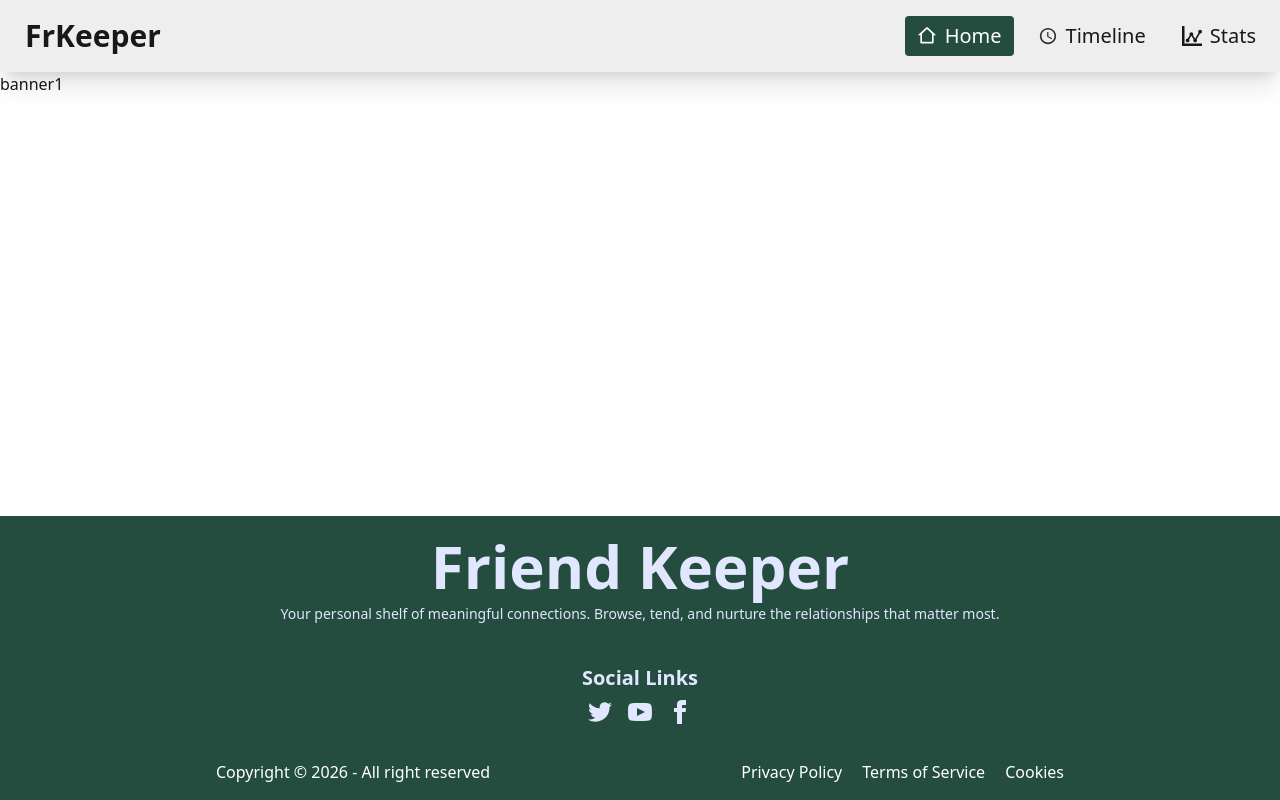
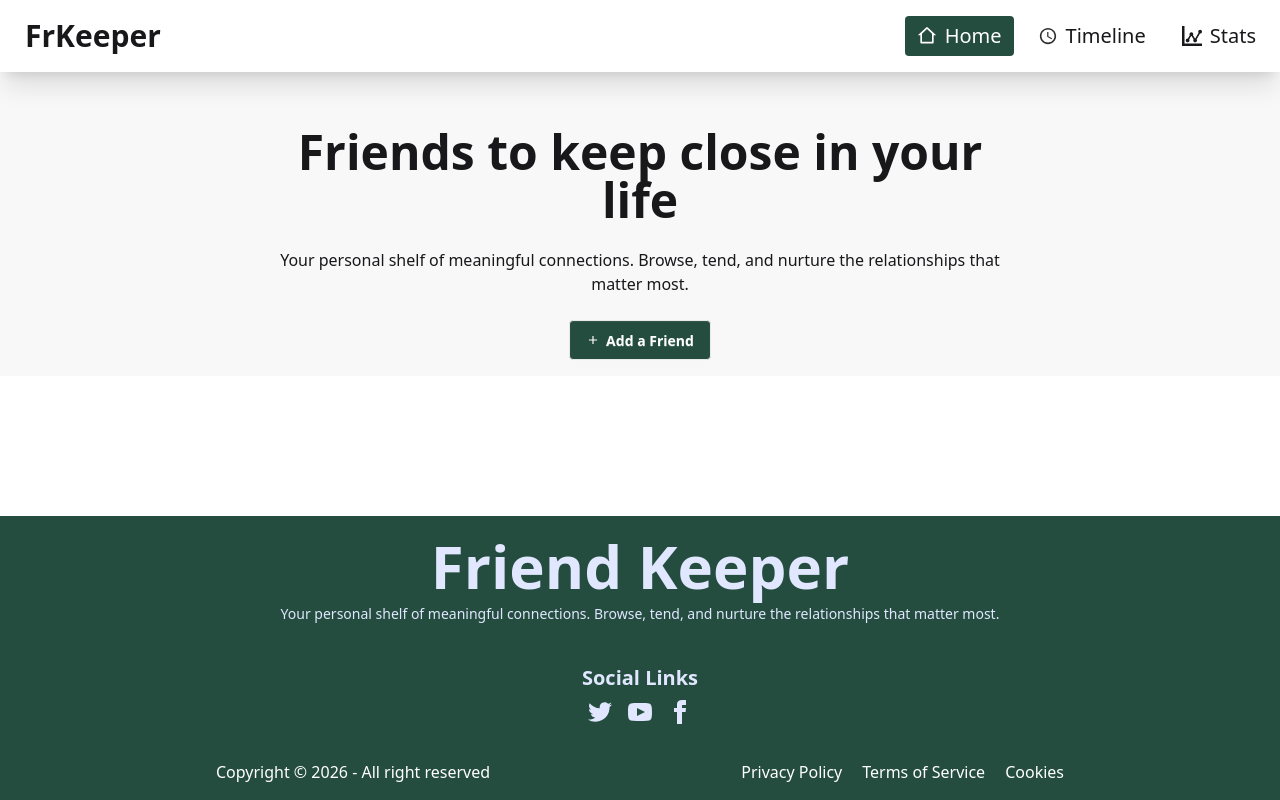
Before and after one commit to md-sadik-ahmed-l/Friend-Keeper, a Next.js app: page / in a window 1280 px wide. Built offline with nearby package versions, Linux system fonts and the light colour scheme.

Commit message:
added Banner section

```diff
--- a/src/app/page.js
+++ b/src/app/page.js
@@ -3,8 +3,8 @@ import Banner from "@/component/Banner/Banner";
 
 export default function Home() {
   return (
-    <div className="flex flex-col flex-1 items-center justify-center  font-sans">
-      <main className="flex flex-1 w-full  flex-col items-center justify-between   bg-white dark:bg sm:items-start">
+    <div className="flex flex-col flex-1  items-center justify-center  font-sans">
+      <main className="flex flex-1 w-full  flex-col items-center justify-between   bg-base-200 dark:bg sm:items-start">
         <Banner></Banner>
 
       </main>
--- a/src/component/Banner/Banner.jsx
+++ b/src/component/Banner/Banner.jsx
@@ -1,9 +1,25 @@
 import React from 'react';
+import { MdAdd } from "react-icons/md";
 
 const Banner = () => {
     return (
-        <div>
-            banner1
+        <div className=' bg-base-200 container m-auto pt-10'>
+            <div className="hero  ">
+
+                <div className="hero-content text-center">
+
+                    <div className=" max-w-180">
+
+                        <h1 className="text-3xl  md:text-5xl font-bold">Friends to keep close in your life</h1>
+                        <p className="py-6">
+                            Your personal shelf of meaningful connections. Browse, tend, and nurture the relationships that matter most.
+                        </p>
+                        <button className="btn bg-[#244D3F] text-white"><MdAdd></MdAdd>Add a Friend</button>
+
+                    </div>
+
+                </div>
+            </div>
         </div>
     );
 };
--- a/src/component/Navbar/Navbar.jsx
+++ b/src/component/Navbar/Navbar.jsx
@@ -16,7 +16,7 @@ const Navbar = () => {
     </>
 
     return (
-        <div className='shadow-xl bg-base-300 sticky top-0 z-50'>
+        <div className='shadow-xl bg-white sticky top-0 z-50'>
             <div className="navbar container m-auto">
 
                 <div className="navbar-start">
```
